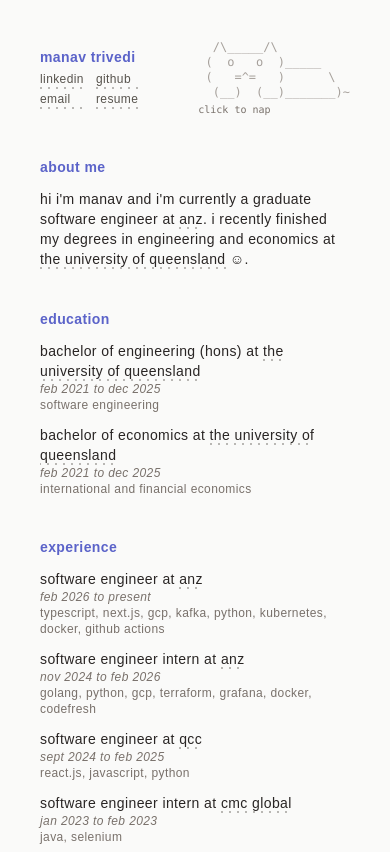
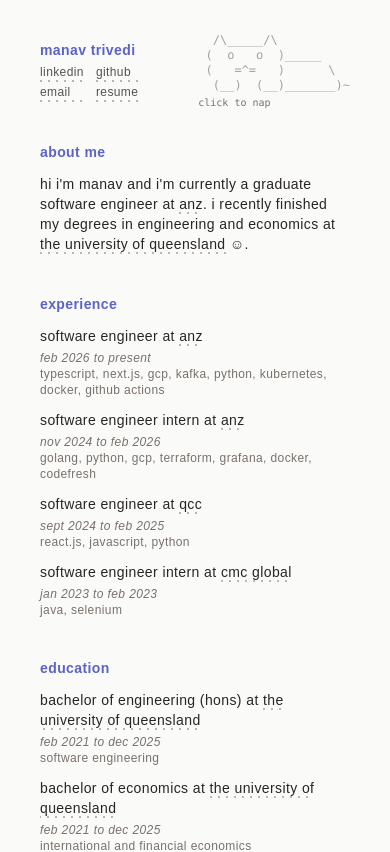
Before and after one commit to ManavTriv/personal-website, a React (Vite) app: page / in a window 390 px wide. Shown: the top 852 px of the page. Built offline with nearby package versions, Linux system fonts and the light colour scheme; a web font is replaced by a local one.

Commit message:
experience first, even header spacing, room under dotted titles on mobile

```diff
--- a/src/components/Education.tsx
+++ b/src/components/Education.tsx
@@ -28,7 +28,7 @@
       {education.map(({ degree, institution, period, focus }) => (
         <div key={`${degree}-${institution}`} className="flex flex-col">
           <div className="flex flex-col sm:flex-row sm:justify-between sm:items-center">
-            <h3 className="text-sm sm:text-base text-stone-800 dark:text-stone-200">
+            <h3 className="mb-1 sm:mb-0 text-sm sm:text-base text-stone-800 dark:text-stone-200">
               {degree} at{" "}
               <span className="keyword">
                 {institution}
--- a/src/components/Experience.tsx
+++ b/src/components/Experience.tsx
@@ -64,7 +64,7 @@
       {experiences.map(({ role, company, period, stack }) => (
         <div key={`${role}-${company}`} className="flex flex-col">
           <div className="flex flex-col sm:flex-row sm:justify-between sm:items-center">
-            <h3 className="text-sm sm:text-base text-stone-800 dark:text-stone-200">
+            <h3 className="mb-1 sm:mb-0 text-sm sm:text-base text-stone-800 dark:text-stone-200">
               {role} at{" "}
               <span className="keyword">
                 {company}
--- a/src/components/Overview.tsx
+++ b/src/components/Overview.tsx
@@ -79,7 +79,9 @@
         </div>
       </div>
 
-      <Cat asleep={theme === "dark"} onToggle={toggleTheme} />
+      <div className="h-0 flex items-center">
+        <Cat asleep={theme === "dark"} onToggle={toggleTheme} />
+      </div>
     </div>
   );
 };
--- a/src/pages/Home.tsx
+++ b/src/pages/Home.tsx
@@ -11,8 +11,8 @@
       <div className="flex flex-col space-y-10 items-center max-w-2xl w-full mx-10 py-10">
         <Overview />
         <About />
+        <Experience />
         <Education />
-        <Experience />
         <Projects />
         <Footer />
       </div>
```
